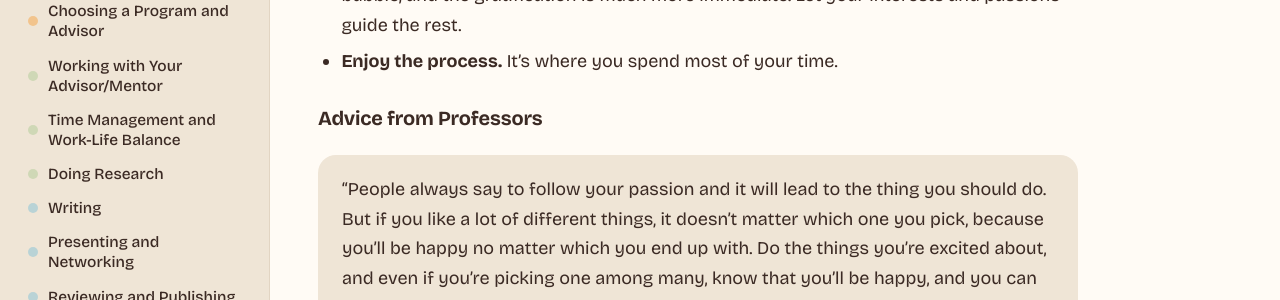
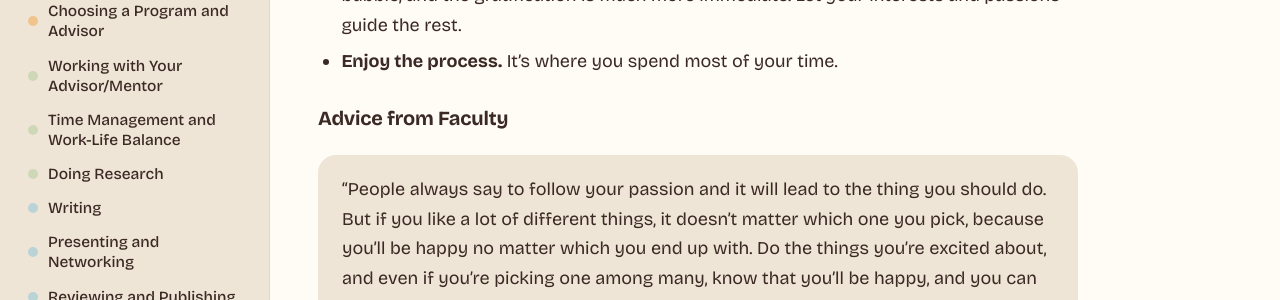
Before and after one commit to merylye/student-advice, a Jekyll site: the page built from index.html, in a window 1280 px wide and 900 px high, scrolled down 805 px. Shown: the part 154-454 px from the top of the window. Built offline with Jekyll 4.4.1, drawn with Linux system fonts in a browser that asks for light colours.

Commit message:
Rename quotes heading to Advice from Faculty
Co-Authored-By: Claude Opus 5.5 <noreply@anthropic.com>
Claude-Session: https://claude.ai/code/session_01C25QM1QrULTUCEMLhuM8KY

```diff
--- a/_includes/thoughts.md
+++ b/_includes/thoughts.md
@@ -4,7 +4,7 @@
 - **Impact starts local.** Big-picture societal impact is hard to see or control, and thinking too far ahead gets stressful. Focus on what you can do for your local community and bubble, and the gratification is much more immediate. Let your interests and passions guide the rest.
 - **Enjoy the process.** It's where you spend most of your time.
 
-### Advice from Professors
+### Advice from Faculty
 
 > "People always say to follow your passion and it will lead to the thing you should do. But if you like a lot of different things, it doesn't matter which one you pick, because you'll be happy no matter which you end up with. Do the things you're excited about, and even if you're picking one among many, know that you'll be happy, and you can worry about writing a cohesive narrative onto it later."
 >
```
